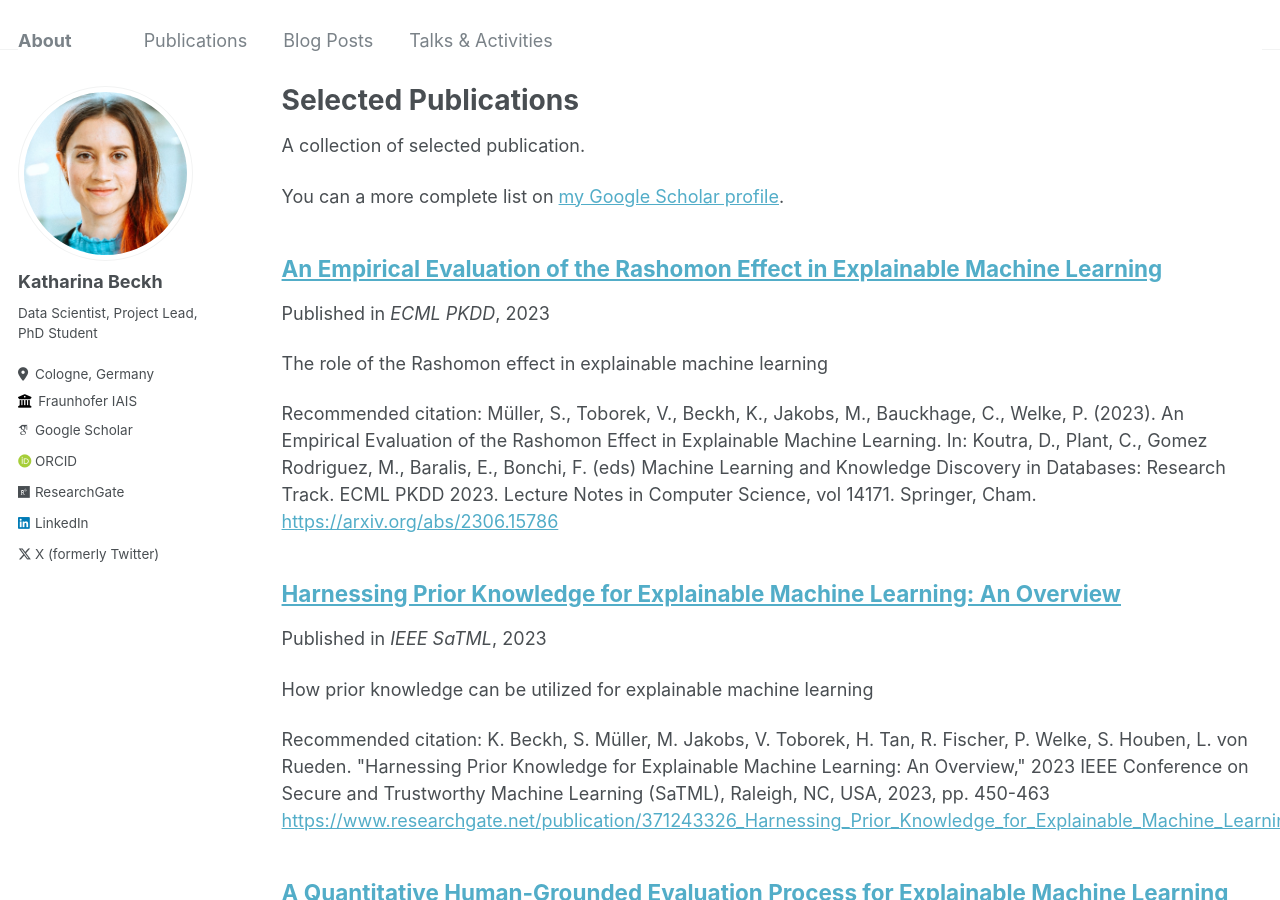
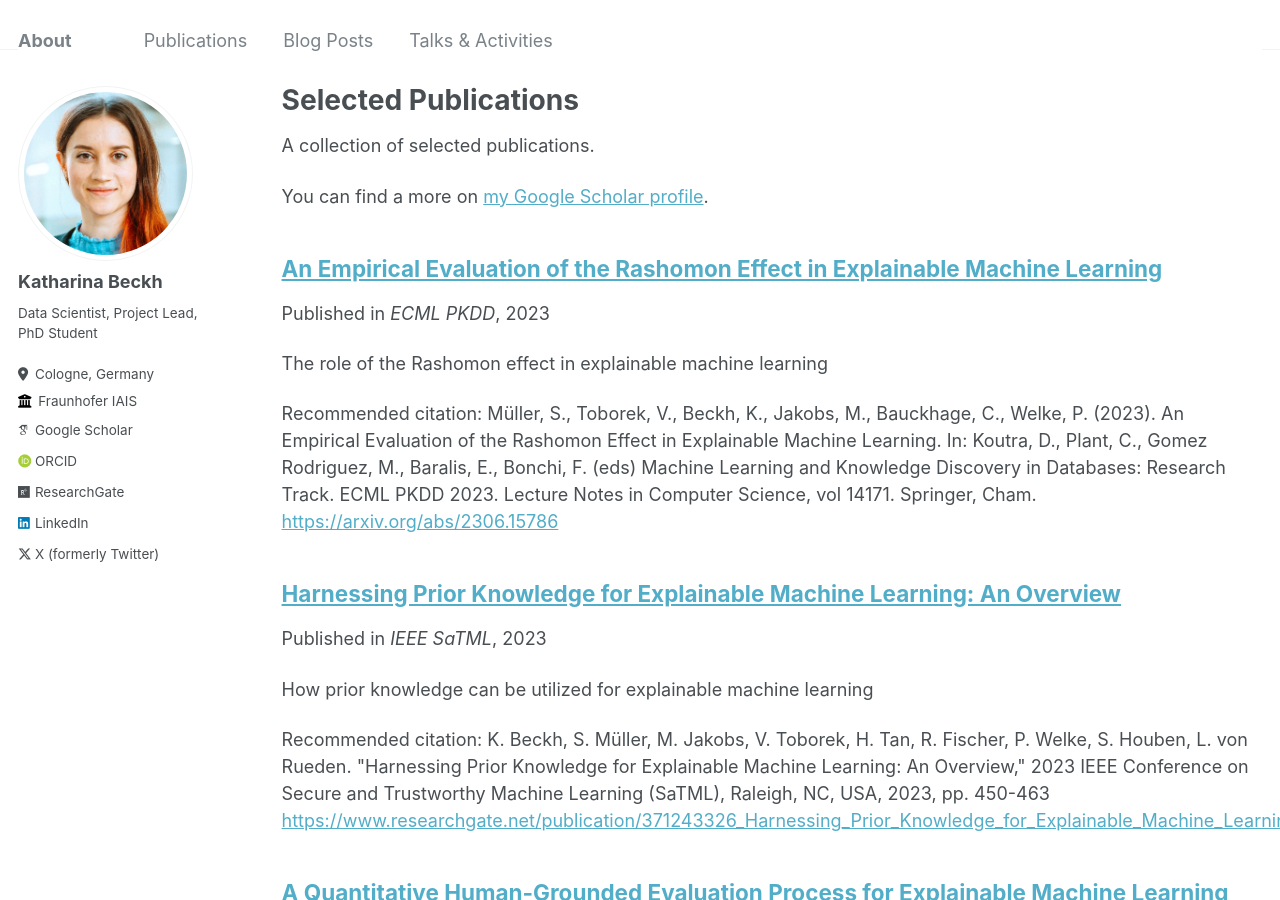
Before and after one commit to kbeckh/kbeckh.github.io, a Jekyll site: the page built from _pages/publications.md, in a window 1280 px wide and 900 px high. Built offline with Jekyll 4.4.1, drawn with Linux system fonts in a browser that asks for light colours; some web fonts are replaced.

Commit message:
Update publications.md

```diff
--- a/_pages/publications.md
+++ b/_pages/publications.md
@@ -4,9 +4,9 @@ title: "Selected Publications"
 permalink: /publications/
 author_profile: true
 ---
-A collection of selected publication.
+A collection of selected publications.
 {% if site.author.googlescholar %}
-  <div class="wordwrap">You can a more complete list on <a href="{{site.author.googlescholar}}">my Google Scholar profile</a>.</div>
+  <div class="wordwrap">You can find a more on <a href="{{site.author.googlescholar}}">my Google Scholar profile</a>.</div>
 {% endif %}
 
 {% include base_path %}
```
